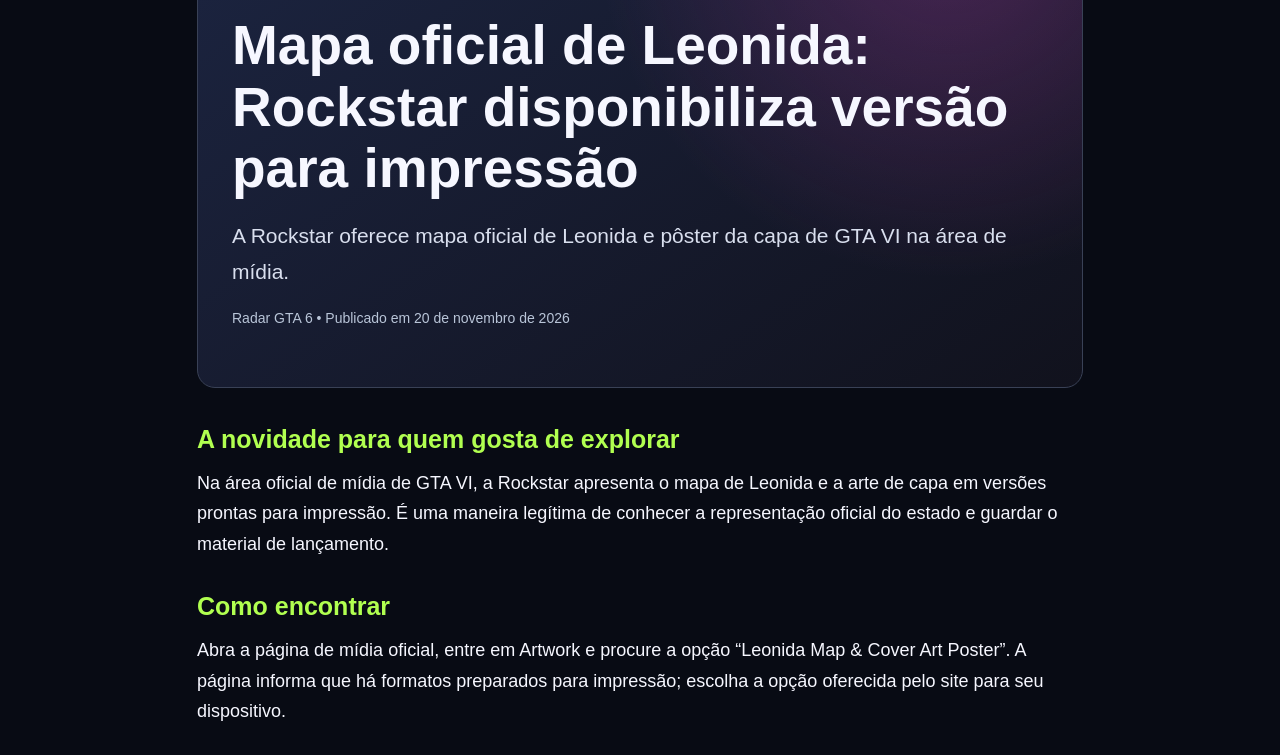
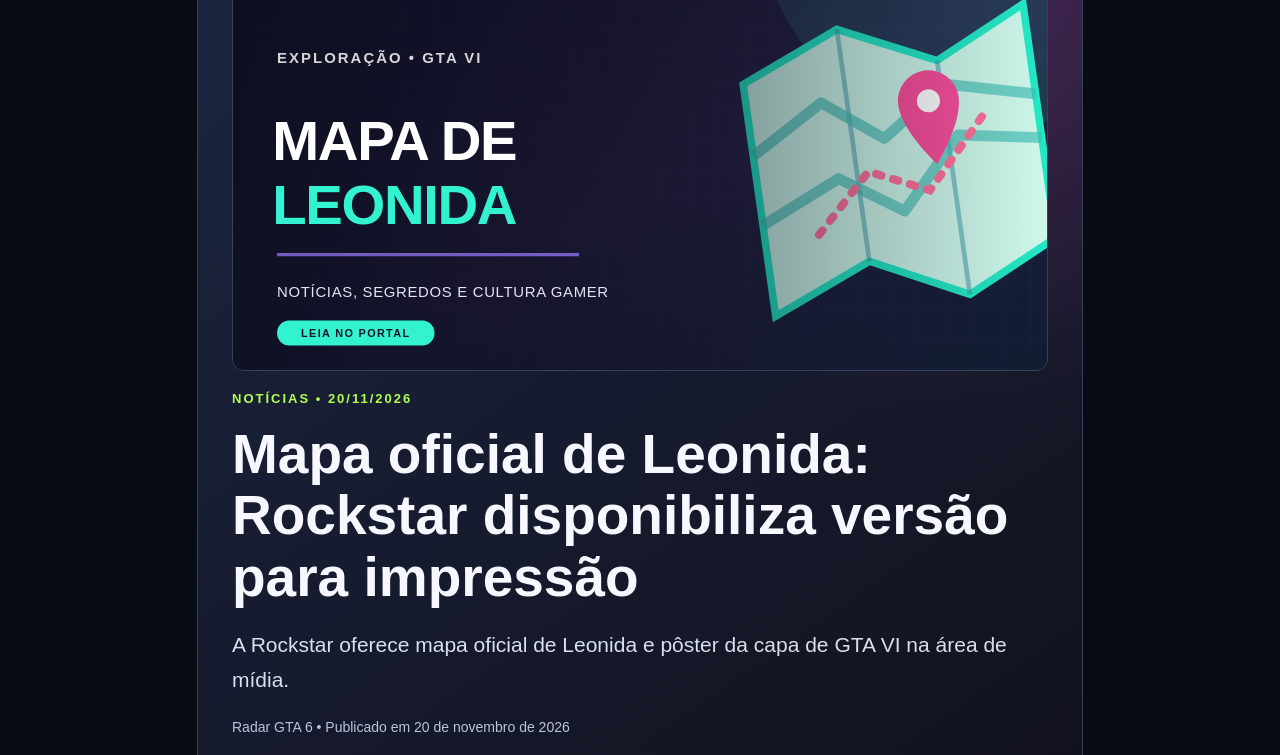
Before and after one commit to patrikluan2201-cmyk/radar-gta6, a plain HTML site: page gta6-mapa-oficial-leonida.html in a window 1280 px wide. Shown: the part 252-1007 px from the top of the page. Drawn offline with Linux system fonts and the light colour scheme.

Commit message:
Adiciona capa editorial personalizada em gta6-mapa-oficial-leonida.html

```diff
--- a/gta6-mapa-oficial-leonida.html
+++ b/gta6-mapa-oficial-leonida.html
@@ -19,12 +19,13 @@ p{margin:0 0 18px}section{margin:0 0 24px}strong{color:white}.note{background:#1
 .sources{border-top:1px solid #394156;padding-top:15px;margin-top:40px}.sources li{padding:3px 0;overflow-wrap:anywhere}.back{display:inline-block;margin:35px 0 0;padding:12px 20px;background:var(--accent);color:#101510;border-radius:8px;text-decoration:none;font-weight:bold}
 footer{border-top:1px solid #252b3d;text-align:center;color:#aeb8cc;padding:25px 18px;font-size:14px}
 @media(max-width:600px){.mast{padding:26px 21px}body{font-size:17px}.intro{font-size:19px}}
+.article-cover{display:block;width:100%;height:auto;aspect-ratio:16 / 9;object-fit:cover;border-radius:12px;border:1px solid #394156;margin-bottom:20px}
 </style>
 </head>
 <body>
 <header><a class="logo" href="index.html">🎮 RADAR GTA 6</a></header>
 <main>
-<div class="mast"><div class="emoji" aria-hidden="true">🗺️</div><p class="tag">Notícias • 20/11/2026</p><h1>Mapa oficial de Leonida: Rockstar disponibiliza versão para impressão</h1><p class="intro">A Rockstar oferece mapa oficial de Leonida e pôster da capa de GTA VI na área de mídia.</p><p class="meta">Radar GTA 6 • Publicado em 20 de novembro de 2026</p></div>
+<div class="mast"><img class="article-cover" src="capas/gta6-mapa-leonida.svg" alt="Capa ilustrada do mapa de Leonida" width="1200" height="675"><p class="tag">Notícias • 20/11/2026</p><h1>Mapa oficial de Leonida: Rockstar disponibiliza versão para impressão</h1><p class="intro">A Rockstar oferece mapa oficial de Leonida e pôster da capa de GTA VI na área de mídia.</p><p class="meta">Radar GTA 6 • Publicado em 20 de novembro de 2026</p></div>
 <article><section><h2>A novidade para quem gosta de explorar</h2><p>Na área oficial de mídia de GTA VI, a Rockstar apresenta o mapa de Leonida e a arte de capa em versões prontas para impressão. É uma maneira legítima de conhecer a representação oficial do estado e guardar o material de lançamento.</p></section>
 <section><h2>Como encontrar</h2><p>Abra a página de mídia oficial, entre em Artwork e procure a opção “Leonida Map &amp; Cover Art Poster”. A página informa que há formatos preparados para impressão; escolha a opção oferecida pelo site para seu dispositivo.</p></section>
 <section><h2>Para que o mapa serve?</h2><p>Ele é uma ótima referência visual para quem quer se familiarizar com Leonida. Mas um pôster não substitui um mapa interativo e não constitui confirmação sobre cada interior acessível, ponto de coleta ou easter egg. Para esses detalhes, precisamos de comprovação dentro do jogo.</p></section>
```
